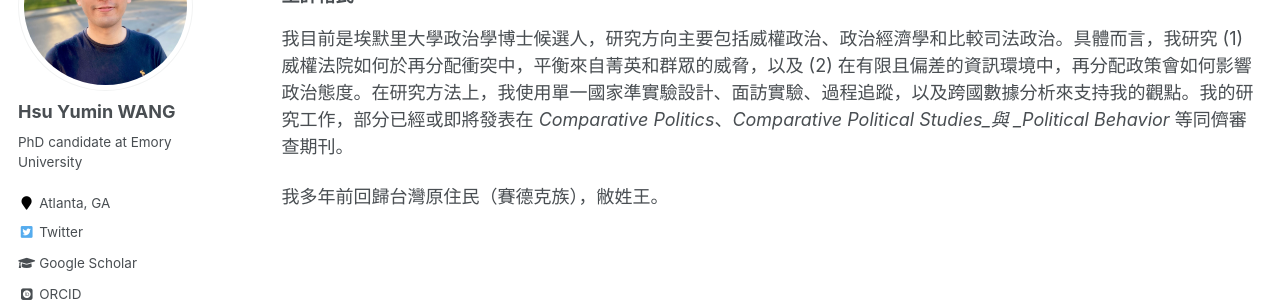
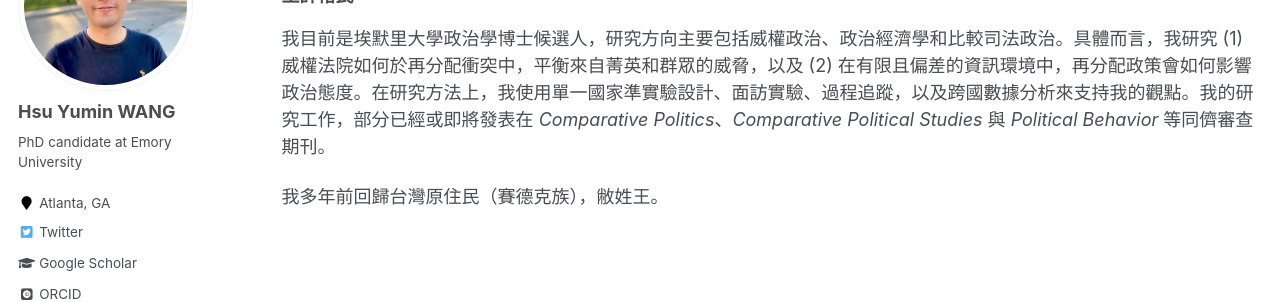
Before and after one commit to hsuyumin/hsuyumin.github.io, a Jekyll site: the page built from _pages/chinese.md, in a window 1280 px wide. Shown: the part 197-499 px from the top of the page. Built offline with Jekyll 4.4.1, drawn with Linux system fonts in a browser that asks for light colours; some web fonts are replaced.

```diff
--- a/_pages/chinese.md
+++ b/_pages/chinese.md
@@ -9,6 +9,6 @@ redirect_from:
 
 ### 王許裕民
 
-我目前是埃默里大學政治學博士候選人，研究方向主要包括威權政治、政治經濟學和比較司法政治。具體而言，我研究 (1) 威權法院如何於再分配衝突中，平衡來自菁英和群眾的威脅，以及 (2) 在有限且偏差的資訊環境中，再分配政策會如何影響政治態度。在研究方法上，我使用單一國家準實驗設計、面訪實驗、過程追蹤，以及跨國數據分析來支持我的觀點。我的研究工作，部分已經或即將發表在 _Comparative Politics_、_Comparative Political Studies_與 _Political Behavior_ 等同儕審查期刊。
+我目前是埃默里大學政治學博士候選人，研究方向主要包括威權政治、政治經濟學和比較司法政治。具體而言，我研究 (1) 威權法院如何於再分配衝突中，平衡來自菁英和群眾的威脅，以及 (2) 在有限且偏差的資訊環境中，再分配政策會如何影響政治態度。在研究方法上，我使用單一國家準實驗設計、面訪實驗、過程追蹤，以及跨國數據分析來支持我的觀點。我的研究工作，部分已經或即將發表在 _Comparative Politics_、_Comparative Political Studies_ 與 _Political Behavior_ 等同儕審查期刊。
 
 我多年前回歸台灣原住民（賽德克族），敝姓王。
```
